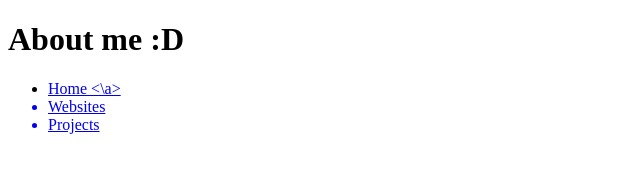
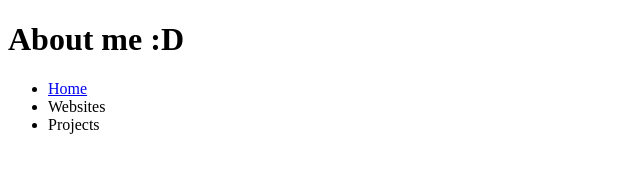
Before and after one commit to Philip-Jorgensen/Philip-Jorgensen.github.io, a plain HTML site: page templates/about_me.html in a window 1280 px wide. Shown: the whole page, without its empty margins (0-640 px from the left). Drawn offline with Linux system fonts and the light colour scheme.

Commit message:
Update about_me.html

```diff
--- a/templates/about_me.html
+++ b/templates/about_me.html
@@ -10,7 +10,7 @@
     <h1>About me :D</h1>
 
     <ul class="navbar">
-        <li class="navbar-element"><a href="../index.html"> Home <\a></li>
+        <li class="navbar-element"><a href="../index.html"> Home </a></li>
         <li class="navbar-element"> Websites </li>
         <li class="navbar-element"> Projects </li>
     </ul>
```
